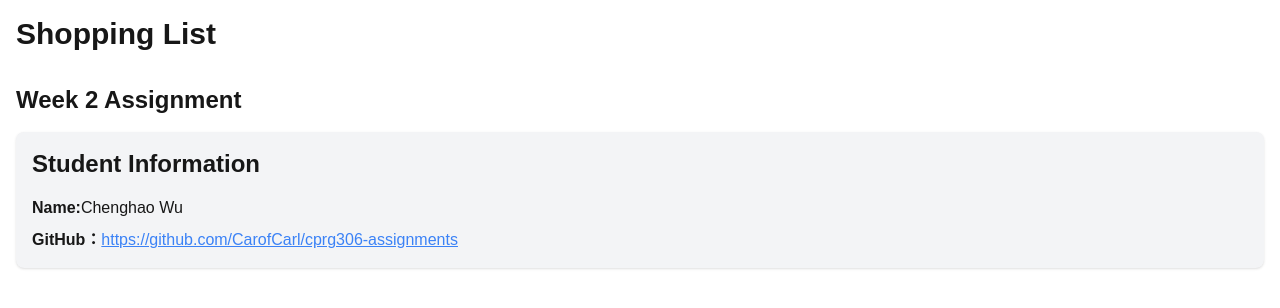
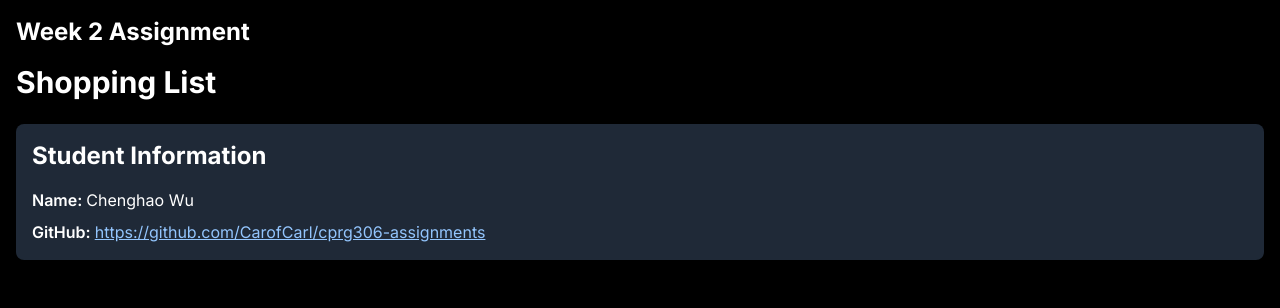
Before and after one commit to CarofCarl/cprg306-assignments, a Next.js app: page /week-2 in a window 1280 px wide. Shown: the top 308 px of the page. Built offline with nearby package versions, Linux system fonts and the light colour scheme.

Commit message:
update my work

```diff
--- a/app/globals.css
+++ b/app/globals.css
@@ -3,25 +3,12 @@
 @tailwind utilities;
 
 :root {
-  --background: #ffffff;
-  --foreground: #171717;
-}
-
-@media (prefers-color-scheme: dark) {
-  :root {
-    --background: #0a0a0a;
-    --foreground: #ededed;
-  }
+  --foreground-rgb: 255, 255, 255;
+  --background-start-rgb: 0, 0, 0;
+  --background-end-rgb: 0, 0, 0;
 }
 
 body {
-  color: var(--foreground);
-  background: var(--background);
-  font-family: Arial, Helvetica, sans-serif;
+  color: rgb(var(--foreground-rgb));
+  background: rgb(var(--background-end-rgb));
 }
-
-@layer utilities {
-  .text-balance {
-    text-wrap: balance;
-  }
-}
--- a/app/layout.js
+++ b/app/layout.js
@@ -1,30 +1,16 @@
-import localFont from "next/font/local";
 import "./globals.css";
+import { Inter } from "next/font/google";
 
-const geistSans = localFont({
-  src: "./fonts/GeistVF.woff",
-  variable: "--font-geist-sans",
-  weight: "100 900",
-});
-const geistMono = localFont({
-  src: "./fonts/GeistMonoVF.woff",
-  variable: "--font-geist-mono",
-  weight: "100 900",
-});
+const inter = Inter({ subsets: ["latin"] });
 
 export const metadata = {
-  title: "Create Next App",
-  description: "Generated by create next app",
+  title: "Web Dev 2 - Demos",
 };
 
 export default function RootLayout({ children }) {
   return (
     <html lang="en">
-      <body
-        className={`${geistSans.variable} ${geistMono.variable} antialiased`}
-      >
-        {children}
-      </body>
+      <body className={inter.className}>{children}</body>
     </html>
   );
 }
--- a/app/page.js
+++ b/app/page.js
@@ -1,101 +1,24 @@
-import Image from "next/image";
+import Link from "next/link";
 
 export default function Home() {
+  const weekDemos = [2, 3, 4, 5, 6, 7, 8, 9, 10];
+
   return (
-    <div className="grid grid-rows-[20px_1fr_20px] items-center justify-items-center min-h-screen p-8 pb-20 gap-16 sm:p-20 font-[family-name:var(--font-geist-sans)]">
-      <main className="flex flex-col gap-8 row-start-2 items-center sm:items-start">
-        <Image
-          className="dark:invert"
-          src="https://nextjs.org/icons/next.svg"
-          alt="Next.js logo"
-          width={180}
-          height={38}
-          priority
-        />
-        <ol className="list-inside list-decimal text-sm text-center sm:text-left font-[family-name:var(--font-geist-mono)]">
-          <li className="mb-2">
-            Get started by editing{" "}
-            <code className="bg-black/[.05] dark:bg-white/[.06] px-1 py-0.5 rounded font-semibold">
-              app/page.js
-            </code>
-            .
-          </li>
-          <li>Save and see your changes instantly.</li>
-        </ol>
-
-        <div className="flex gap-4 items-center flex-col sm:flex-row">
-          <a
-            className="rounded-full border border-solid border-transparent transition-colors flex items-center justify-center bg-foreground text-background gap-2 hover:bg-[#383838] dark:hover:bg-[#ccc] text-sm sm:text-base h-10 sm:h-12 px-4 sm:px-5"
-            href="https://vercel.com/new?utm_source=create-next-app&utm_medium=appdir-template-tw&utm_campaign=create-next-app"
-            target="_blank"
-            rel="noopener noreferrer"
-          >
-            <Image
-              className="dark:invert"
-              src="https://nextjs.org/icons/vercel.svg"
-              alt="Vercel logomark"
-              width={20}
-              height={20}
-            />
-            Deploy now
-          </a>
-          <a
-            className="rounded-full border border-solid border-black/[.08] dark:border-white/[.145] transition-colors flex items-center justify-center hover:bg-[#f2f2f2] dark:hover:bg-[#1a1a1a] hover:border-transparent text-sm sm:text-base h-10 sm:h-12 px-4 sm:px-5 sm:min-w-44"
-            href="https://nextjs.org/docs?utm_source=create-next-app&utm_medium=appdir-template-tw&utm_campaign=create-next-app"
-            target="_blank"
-            rel="noopener noreferrer"
-          >
-            Read our docs
-          </a>
+    <main className="flex min-h-screen flex-col items-center justify-between p-24">
+      <div className="z-10 max-w-5xl w-full items-center justify-between text-sm">
+        <h1 className="text-4xl font-bold mb-5">
+          CPRG 306: Web Development 2 - Assignments
+        </h1>
+        <div className="text-lg">
+          <ul>
+            {weekDemos.map((week) => (
+              <li key={week} className="hover:text-green-400 hover:underline">
+                <Link href={`/week-${week}`}>Week {week} Assignment</Link>
+              </li>
+            ))}
+          </ul>
         </div>
-      </main>
-      <footer className="row-start-3 flex gap-6 flex-wrap items-center justify-center">
-        <a
-          className="flex items-center gap-2 hover:underline hover:underline-offset-4"
-          href="https://nextjs.org/learn?utm_source=create-next-app&utm_medium=appdir-template-tw&utm_campaign=create-next-app"
-          target="_blank"
-          rel="noopener noreferrer"
-        >
-          <Image
-            aria-hidden
-            src="https://nextjs.org/icons/file.svg"
-            alt="File icon"
-            width={16}
-            height={16}
-          />
-          Learn
-        </a>
-        <a
-          className="flex items-center gap-2 hover:underline hover:underline-offset-4"
-          href="https://vercel.com/templates?framework=next.js&utm_source=create-next-app&utm_medium=appdir-template-tw&utm_campaign=create-next-app"
-          target="_blank"
-          rel="noopener noreferrer"
-        >
-          <Image
-            aria-hidden
-            src="https://nextjs.org/icons/window.svg"
-            alt="Window icon"
-            width={16}
-            height={16}
-          />
-          Examples
-        </a>
-        <a
-          className="flex items-center gap-2 hover:underline hover:underline-offset-4"
-          href="https://nextjs.org?utm_source=create-next-app&utm_medium=appdir-template-tw&utm_campaign=create-next-app"
-          target="_blank"
-          rel="noopener noreferrer"
-        >
-          <Image
-            aria-hidden
-            src="https://nextjs.org/icons/globe.svg"
-            alt="Globe icon"
-            width={16}
-            height={16}
-          />
-          Go to nextjs.org →
-        </a>
-      </footer>
-    </div>
+      </div>
+    </main>
   );
 }
--- a/app/week-2/page.js
+++ b/app/week-2/page.js
@@ -4,11 +4,9 @@ import StudentInfo from "./student-info";
 export default function Page() {
   return (
     <main className="container mx-auto p-4">
-      <h1 className="text-3xl font-bold mb-6">Shopping List</h1>
-      <section className="mt-8">
-        <h2 className="text-2xl font-bold mb-4">Week 2 Assignment</h2>
-        <StudentInfo />
-      </section>
+      <h1 className="text-2xl font-bold mb-4">Week 2 Assignment</h1>
+      <h2 className="text-3xl font-bold mb-6">Shopping List</h2>
+      <StudentInfo />
     </main>
   );
 }
--- a/app/week-2/student-info.js
+++ b/app/week-2/student-info.js
@@ -6,19 +6,19 @@ const StudentInfo = () => {
   const githubUrl = "https://github.com/CarofCarl/cprg306-assignments";
 
   return (
-    <div className="p-4 bg-gray-100 rounded-lg shadow">
+    <div className="p-4 bg-gray-800 rounded-lg shadow text-white">
       <h2 className="text-2xl font-bold mb-4">Student Information</h2>
       <p className="mb-2">
-        <span className="font-semibold">Name:</span>
+        <span className="font-semibold">Name: </span>
         {name}
       </p>
       <p>
-        <span className="font-semibold">GitHub：</span>
+        <span className="font-semibold">GitHub: </span>
         <Link
           href={githubUrl}
           target="_blank"
           rel="noopener noreferrer"
-          className="text-blue-500 hover:text-blue-700 underline"
+          className="text-blue-300 hover:text-blue-100 underline"
         >
           {githubUrl}
         </Link>
```
